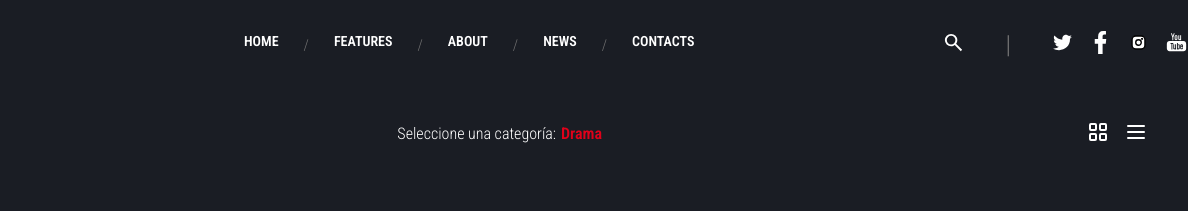
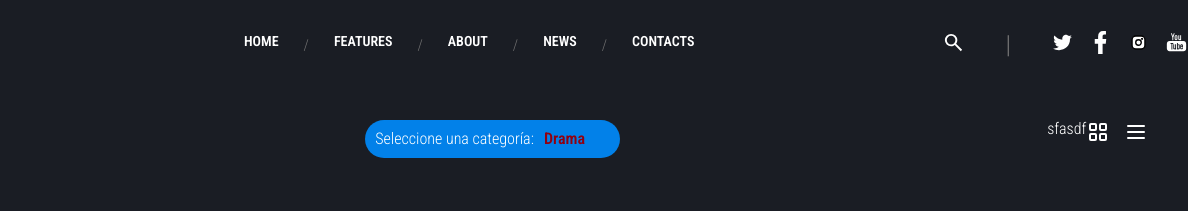
Before and after one commit to Chemusky/mod-4-My-repo-, a website built with webpack: page src/index.html in a window 1280 px wide. Shown: the top 211 px of the page, 92-1280 px from the left. Built offline with nearby package versions, Linux system fonts and the light colour scheme.

Commit message:
academy training

```diff
--- a/src/index.html
+++ b/src/index.html
@@ -128,10 +128,13 @@
     <div class="buttons-container layout-box">
 
         <!-- Filtrado por categorías de las pelis -->
-    <div class="select-input layout-box">
-        <label for="select">Seleccione una categoría:</label>
-        <div class="layout-box select-style" id="select"></div>
-    </div>
+        <div class="select-input layout-box">
+            <label for="select">Seleccione una categoría:</label>
+            <div class="layout-box select-style" id="select"></div>
+        </div>
+
+        <div class="sort-button" id="sortSelect">sfasdf</div>
+
 
         <div class="buttons-grid-list">
             <a class="grid">
@@ -147,9 +150,9 @@
             </a>
             <!-- los iconos se han sacado de la web tabler icons -->
             <a class="list">
-                <svg xmlns="http://www.w3.org/2000/svg" class="icon icon-tabler icon-tabler-menu-2" width="24" height="24"
-                    viewBox="0 0 24 24" stroke-width="2" stroke="currentColor" fill="none" stroke-linecap="round"
-                    stroke-linejoin="round">
+                <svg xmlns="http://www.w3.org/2000/svg" class="icon icon-tabler icon-tabler-menu-2" width="24"
+                    height="24" viewBox="0 0 24 24" stroke-width="2" stroke="currentColor" fill="none"
+                    stroke-linecap="round" stroke-linejoin="round">
                     <path stroke="none" d="M0 0h24v24H0z" fill="none"></path>
                     <path d="M4 6l16 0"></path>
                     <path d="M4 12l16 0"></path>
@@ -167,7 +170,8 @@
 
 
 
-    <!-- Footer --> <!-- No insertar el footer dentro del main porque se desajusta el ancho de la etiqueta footer -->
+    <!-- Footer -->
+    <!-- No insertar el footer dentro del main porque se desajusta el ancho de la etiqueta footer -->
     <footer class="footer">
         <div class="size-container layout-box">
             <div class="footer-logo">
@@ -317,4 +321,5 @@
 </body>
 
 <script src="js/exercises/e1-movie.js"></script>
+
 </html>
--- a/src/scss/movie.scss
+++ b/src/scss/movie.scss
@@ -9,13 +9,25 @@
 .select-input {
   display: flex;
   align-items: center;
-  gap: 5px;
+  gap: 10px;
+  border-radius: 20px;
+  padding: 10px;
+  background-color: #0281e9;
+}
+
+.select-input:hover label {
+  color: #40f30a;
+  transition: 1s;
 }
 
 .select-style {
   cursor: pointer;
-  color: #e0011a;
+  color: #910011;
   font-weight: bold;
+}
+
+.sort-button {
+  text-align: center;
 }
 
 .grid,
```
Also changed, not shown: src/js/practice/sort.js (added, +15 -0 lines).
